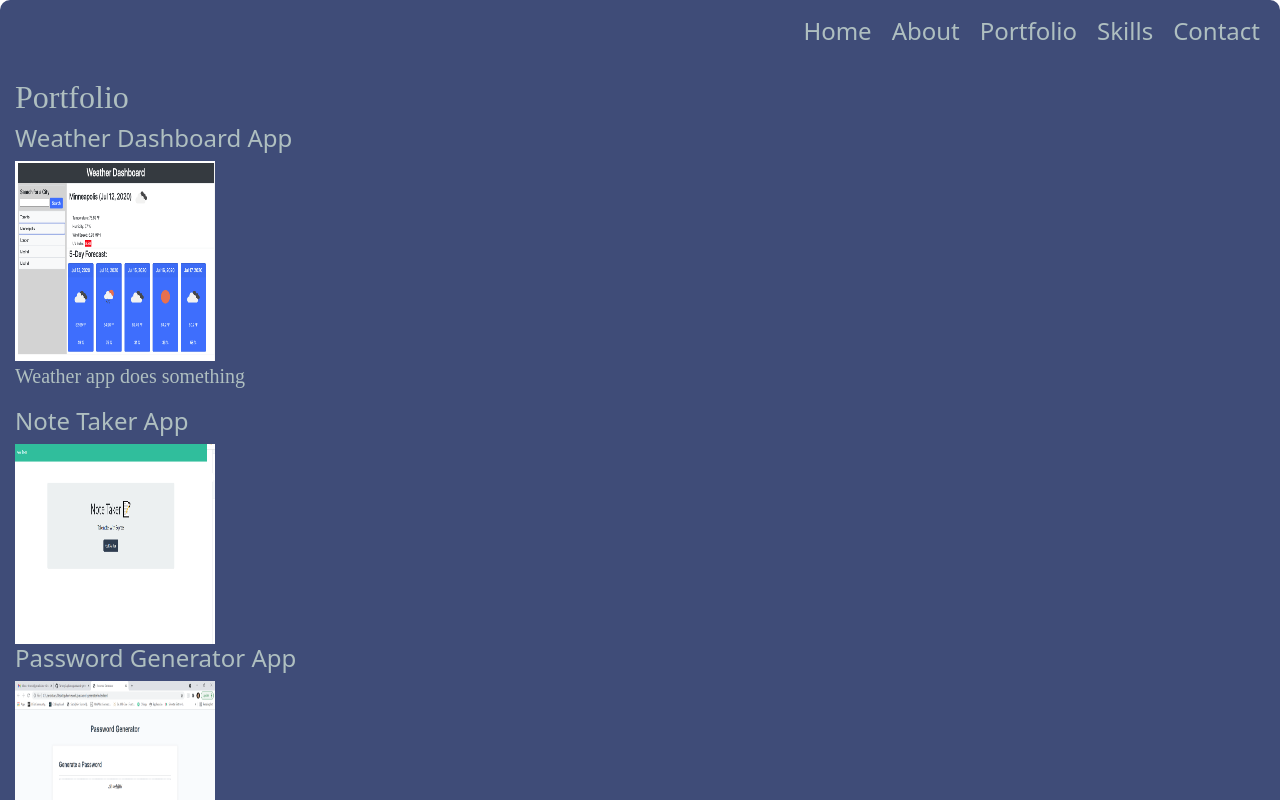
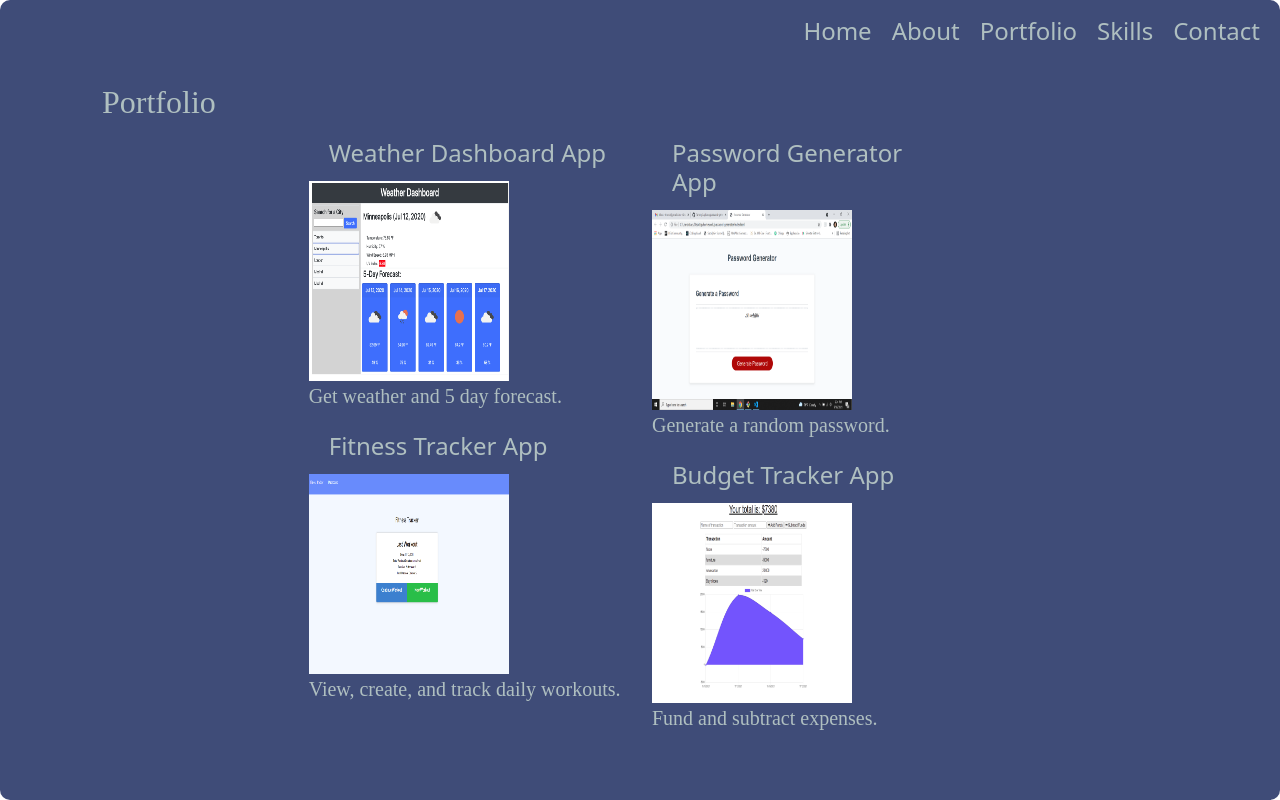
Before and after one commit to TammyGagliano/reactportfolio, a React (Create React App) app: page /portfolio in a window 1280 px wide. Shown: the top 800 px of the page. Built offline with nearby package versions, Linux system fonts and the light colour scheme.

Commit message:
updates to add content

```diff
--- a/src/components/Contact.js
+++ b/src/components/Contact.js
@@ -3,6 +3,14 @@ import "./style.css";
 const About = () => {
   return (
     <div className="contact">
+
+      <iframe src="https://www.google.com/maps/embed?pb=!1m18!1m12!1m3!1d425710.5893909689!2d-87.13032516049101!3d33.53092193978224!2m3!1f0!2f0!3f0!3m2!1i1024!2i768!4f13.1!3m3!1m2!1s0x888911df5885bfd3%3A0x25507409eaba54ce!2sBirmingham%2C%20AL!5e0!3m2!1sen!2sus!4v1637340330239!5m2!1sen!2sus"
+              width="600"
+              height="450"
+              frameBorder="0"
+              style={{ border: 0 }}></iframe>
+
+
       <h1>Contact me!</h1>
 
       <h2>Phone</h2>
@@ -13,6 +21,8 @@ const About = () => {
 
       <h2>Address</h2>
       <p>Birmingham, Alabama </p>
+
+
     </div>
   );
 };
--- a/src/components/Home.js
+++ b/src/components/Home.js
@@ -8,12 +8,12 @@ const Home = () => {
                 <img src={`${process.env.PUBLIC_URL}/profile.png`} alt="Tammy Gagliano"/>
             </div>
             <div className="title">
-                <h1>
-                    <h3>Tammy Gagliano</h3>
+                <header>
+                    <h1>Tammy Gagliano</h1>
                     <h3>Full Stack Web Developer</h3>
-                </h1>
+                </header>
                 <Link to="about">
-                    <button>Learn More</button>
+                    <button className="button">Learn More</button>
                 </Link>
             </div>
         </div>
--- a/src/components/Portfolio.js
+++ b/src/components/Portfolio.js
@@ -1,21 +1,35 @@
 import React from "react";
 import "./style.css"
+import { Col, Row } from "react-bootstrap";
+
 
 const Portfolio = () => {
     return (
+        <div className="container">
+            <h2>Portfolio</h2>
         <div className="portfolio">
-            <h2>Portfolio</h2>
             <div className="portfolioImg">
+            <Row>
+            <Col sm={12} md={6}>
             <h4>Weather Dashboard App</h4>
             <img src={`${process.env.PUBLIC_URL}/images/weatherscreenshot.png`} alt=""/>
-            <p>Weather app does something </p>
-            <h4>Note Taker App</h4>
-            <img src={`${process.env.PUBLIC_URL}/images/notetakerscreenshot.png`} alt=""/>
+            <p>Get weather and 5 day forecast. </p>
+            <h4>Fitness Tracker App</h4>
+            <img src={`${process.env.PUBLIC_URL}/images/fitnessscreenshot.png`} alt=""/>
+            <p>View, create, and track daily workouts.</p>
+            <p></p>
+            </Col>
+            <Col sm={12} md={6}>
             <h4>Password Generator App</h4>
             <img src={`${process.env.PUBLIC_URL}/images/passwordGenScreenshot.png`} alt=""/>
-            <h4>Weather Dashboard App</h4>
+            <p>Generate a random password.</p>
+            <h4>Budget Tracker App</h4>
             <img src={`${process.env.PUBLIC_URL}/images/budgetscreenshot.png`} alt=""/>
+            <p>Fund and subtract expenses. </p>
+            </Col>
+            </Row>
             </div>
+        </div>
         </div>
     );
 };
--- a/src/components/style.css
+++ b/src/components/style.css
@@ -11,7 +11,7 @@
     font-size: 18px;
     text-align: center;
 }
-h1, h3 {
+h1, h2, h3, h4 {
     padding: 5px 20px;
     color: #afbfc0;
 }
@@ -22,7 +22,7 @@ h1, h3 {
     font-size: 24px;
     margin-top: 30px;
     color: #ffffff;
-    padding: 10px 20px;
+    padding: 10px 30px;
     border-radius: 999px;
     background-color: #9fa4a9;
     font-family: "Roboto", cursive;
@@ -52,6 +52,9 @@ h1, h3 {
     .home .person img {
         width: 100%;
     }
+}
+.title button {
+    margin: 0 30px;
 }
 
 /* ABOUT PAGE CSS */
@@ -126,6 +129,7 @@ h1, h3 {
 }
 .contact p {
     color: #afbfc0;
+    padding: 0 40px;
 }
 
 /* PORTFOLIO PAGE CSS */
@@ -135,7 +139,9 @@ h1, h3 {
     height: 200px;
     border-radius: none;
 }
-
 .portfolio {
     color: #afbfc0;
+    Display: flex;
+    Align-Items: center;
+    Justify-Content: center;
 }
--- a/src/index.css
+++ b/src/index.css
@@ -25,12 +25,6 @@ code {
     monospace;
 }
 
-.container {
-  margin: 0 auto;
-  padding: 0 15px;
-  max-width: 1280px;
-}
-
 p {
   line-height: 30px;
   font-family: 'Times New Roman', sans-serif;
```
Also changed, not shown: public/images/fitnessscreenshot.png (added), public/images/portfolioscreenshot.png (added), src/components/Skills.js (line endings or trailing spaces).
